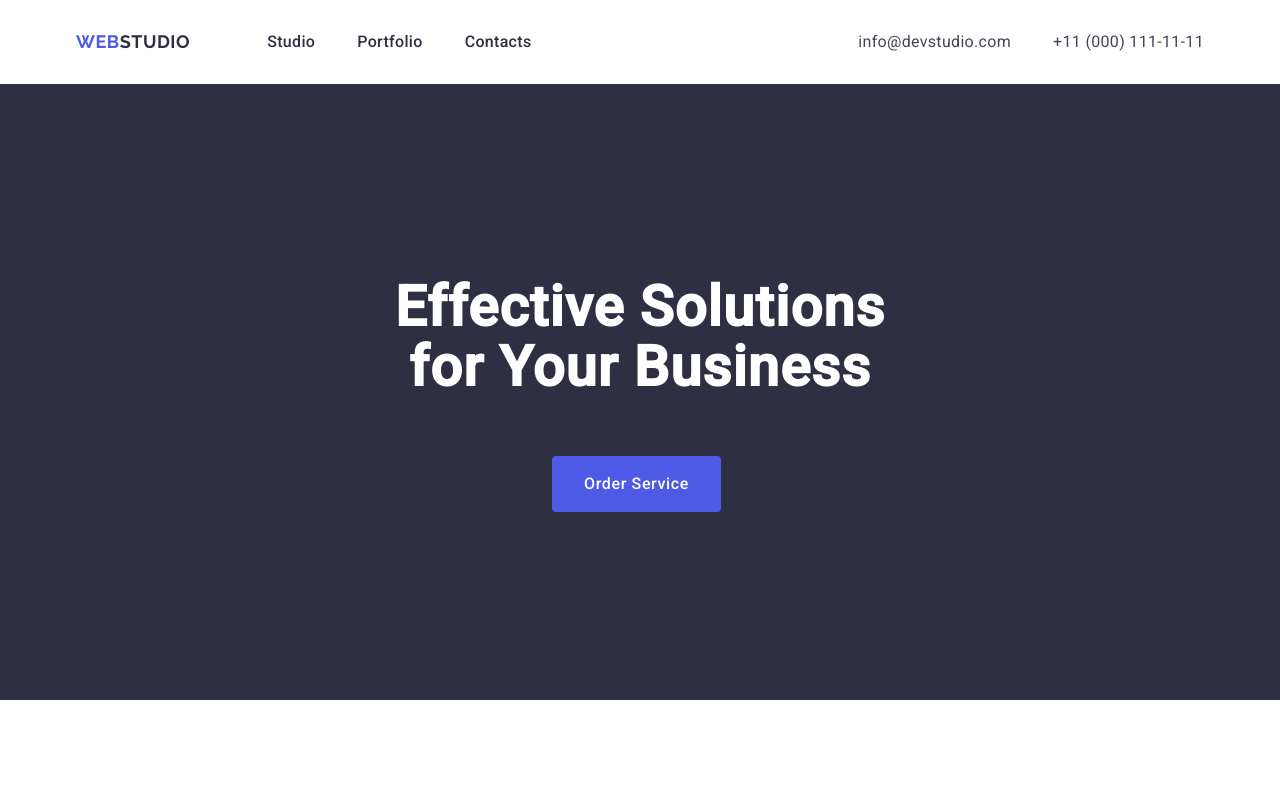
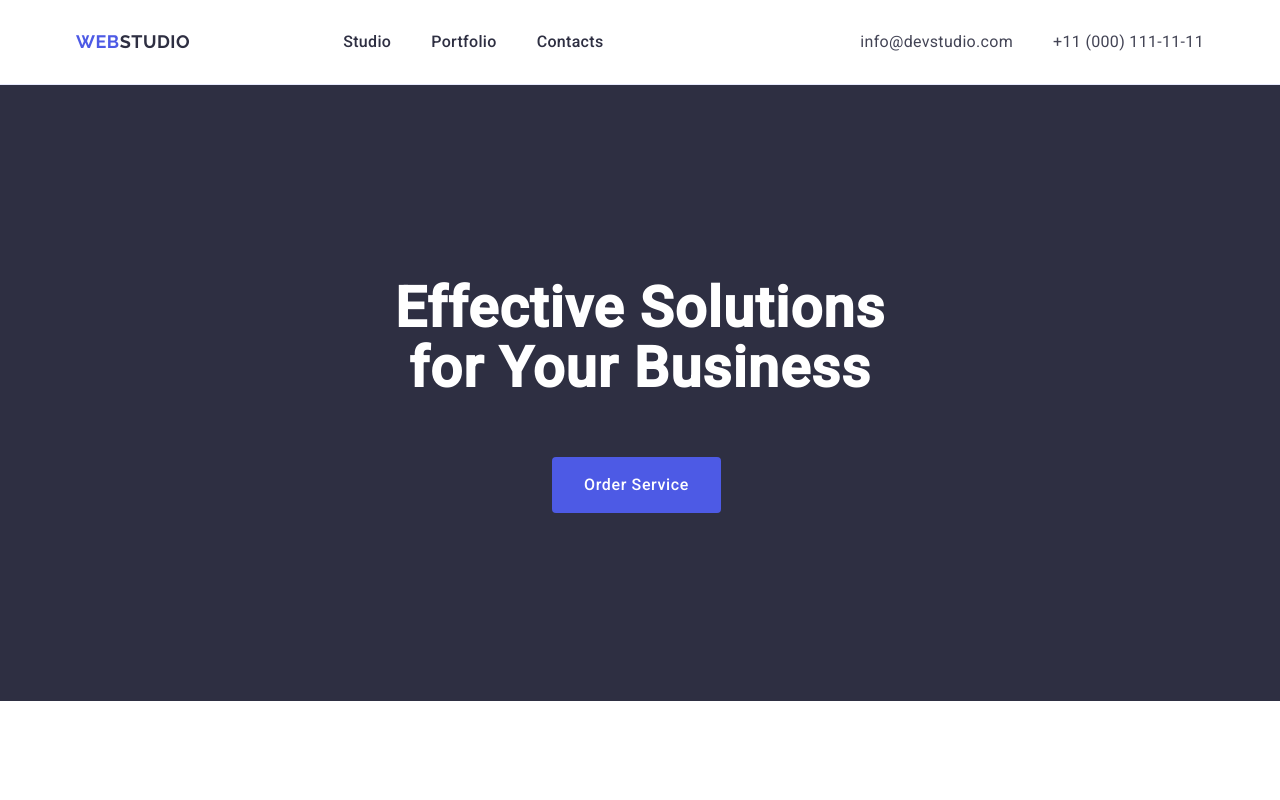
Before and after one commit to HUWTUCH/goit-markup-hw-03, a plain HTML site: page index.html in a window 1280 px wide. Shown: the top 800 px of the page. Drawn offline with nearby package versions, Linux system fonts and the light colour scheme.

Commit message:
header comit-One

```diff
--- a/css/styles.css
+++ b/css/styles.css
@@ -34,6 +34,7 @@ img {
 .header-container {
     padding-top: 30px;
     padding-bottom: 30px;
+    border-bottom: 1px solid #e7e9fc
 }
 .page-header-container {
     display: flex;
@@ -50,6 +51,7 @@ img {
 
 .logo-web {
     color: #4D5AE5;
+    margin-right: 76px;
 }
 
 .studio {
@@ -64,7 +66,7 @@ img {
 .nav-list {
     display: flex;
     margin-left: 77px;
-    gap: 42px;
+    gap: 40px;
 }
 .nav-link {
     font-size: 16px;
@@ -73,6 +75,7 @@ img {
     font-weight: 500;
     line-height: 1.5;
     letter-spacing: 0.02em;
+    padding: 24px 0;
 }
 
 .nav-link:hover,
@@ -86,7 +89,7 @@ img {
 }
 .contact-list {
     display: flex;
-    gap: 42px;
+    gap: 40px;
 }
 .contacts-link {
     font-size: 16px;
```
